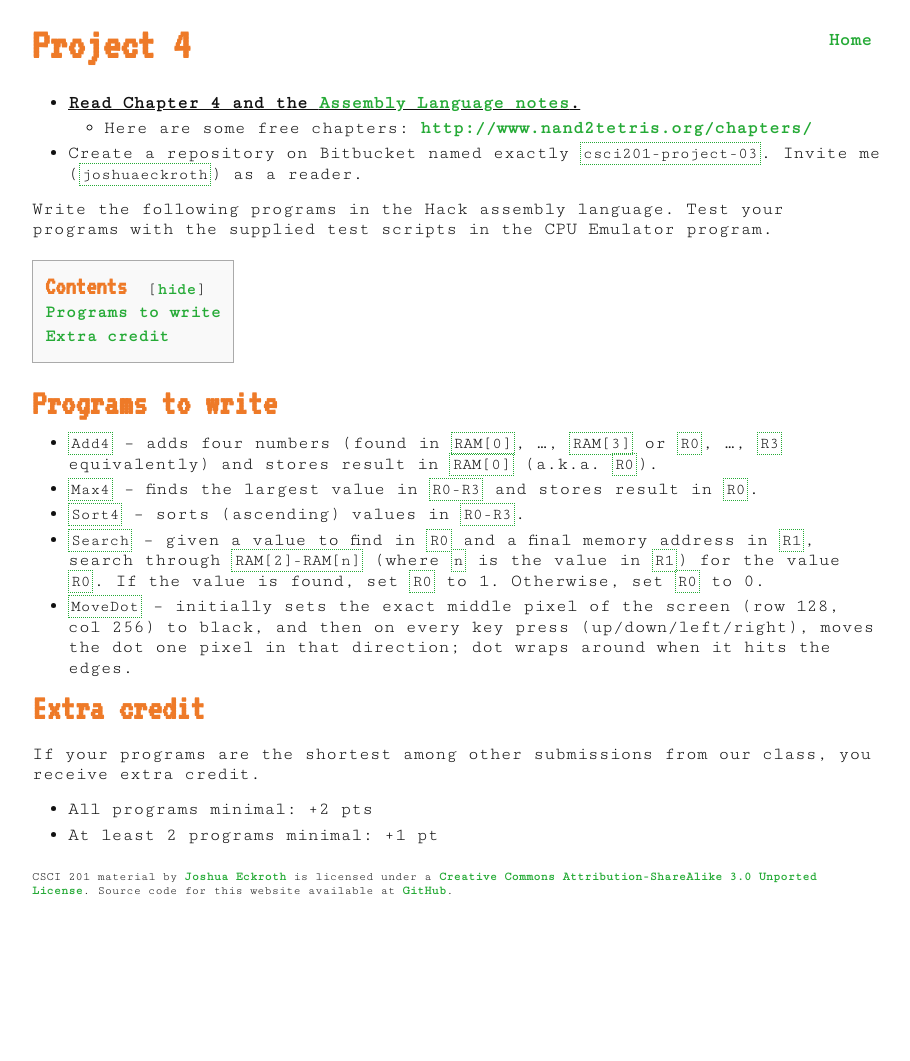
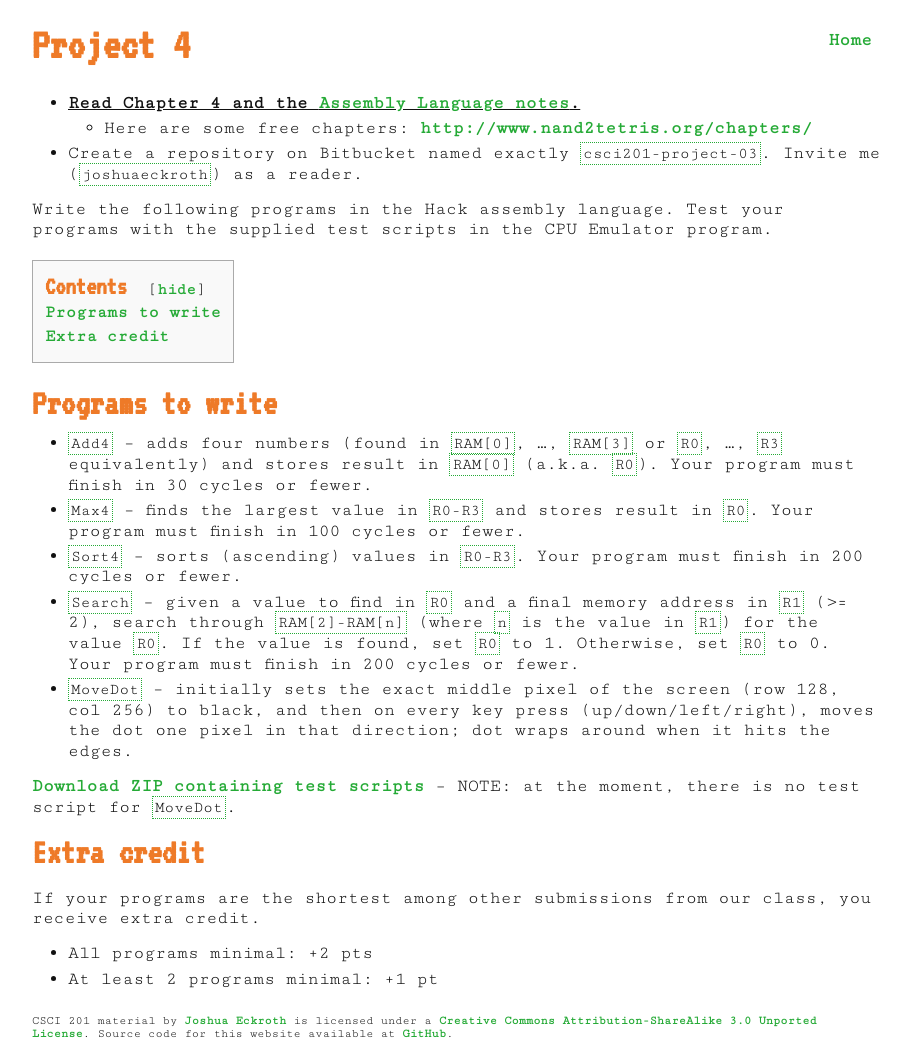
Before and after one commit to joshuaeckroth/csci201-website, a Jekyll site: the page built from projects/project-04.markdown, in a window 1280 px wide. Shown: the whole page, without its empty margins (183-1093 px from the left). Built offline with Jekyll 4.4.1, drawn with Linux system fonts in a browser that asks for light colours; Markdown is read by kramdown in place of the engine named in the settings; before the commit the page ends 917 px from its top, so only the background shows below that.

Commit message:
Added project-04 zip of test scripts

```diff
--- a/projects/project-04.markdown
+++ b/projects/project-04.markdown
@@ -16,11 +16,13 @@ Write the following programs in the Hack assembly language. Test your programs w
 
 ## Programs to write
 
-- `Add4` -- adds four numbers (found in `RAM[0]`, ..., `RAM[3]` or `R0`, ..., `R3` equivalently) and stores result in `RAM[0]` (a.k.a. `R0`).
-- `Max4` -- finds the largest value in `R0-R3` and stores result in `R0`.
-- `Sort4` -- sorts (ascending) values in `R0-R3`.
-- `Search` -- given a value to find in `R0` and a final memory address in `R1`, search through `RAM[2]-RAM[n]` (where `n` is the value in `R1`) for the value `R0`. If the value is found, set `R0` to 1. Otherwise, set `R0` to 0.
+- `Add4` -- adds four numbers (found in `RAM[0]`, ..., `RAM[3]` or `R0`, ..., `R3` equivalently) and stores result in `RAM[0]` (a.k.a. `R0`). Your program must finish in 30 cycles or fewer.
+- `Max4` -- finds the largest value in `R0-R3` and stores result in `R0`. Your program must finish in 100 cycles or fewer.
+- `Sort4` -- sorts (ascending) values in `R0-R3`. Your program must finish in 200 cycles or fewer.
+- `Search` -- given a value to find in `R0` and a final memory address in `R1` (>= 2), search through `RAM[2]-RAM[n]` (where `n` is the value in `R1`) for the value `R0`. If the value is found, set `R0` to 1. Otherwise, set `R0` to 0. Your program must finish in 200 cycles or fewer.
 - `MoveDot` -- initially sets the exact middle pixel of the screen (row 128, col 256) to black, and then on every key press (up/down/left/right), moves the dot one pixel in that direction; dot wraps around when it hits the edges.
+
+[Download ZIP containing test scripts](/code/project-04.zip) -- NOTE: at the moment, there is no test script for `MoveDot`.
 
 ## Extra credit
 
```
Also changed, not shown: 1 other file.
